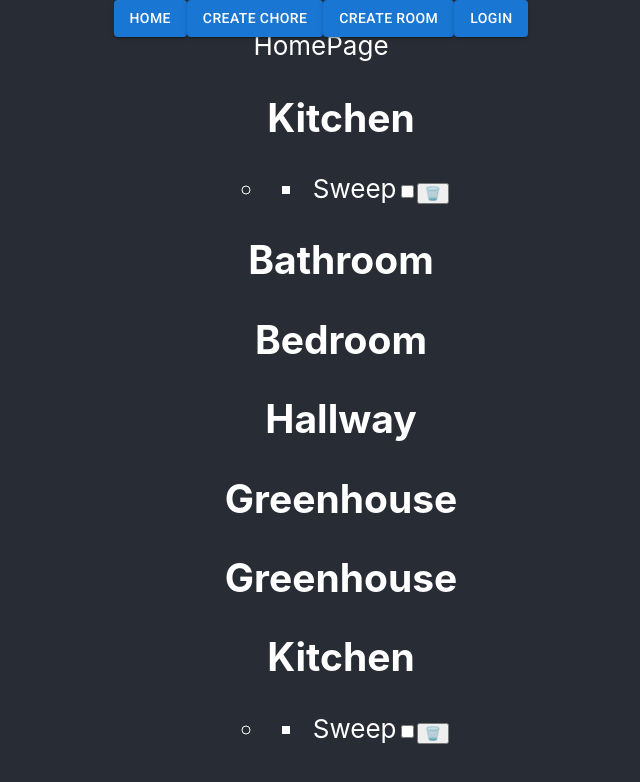
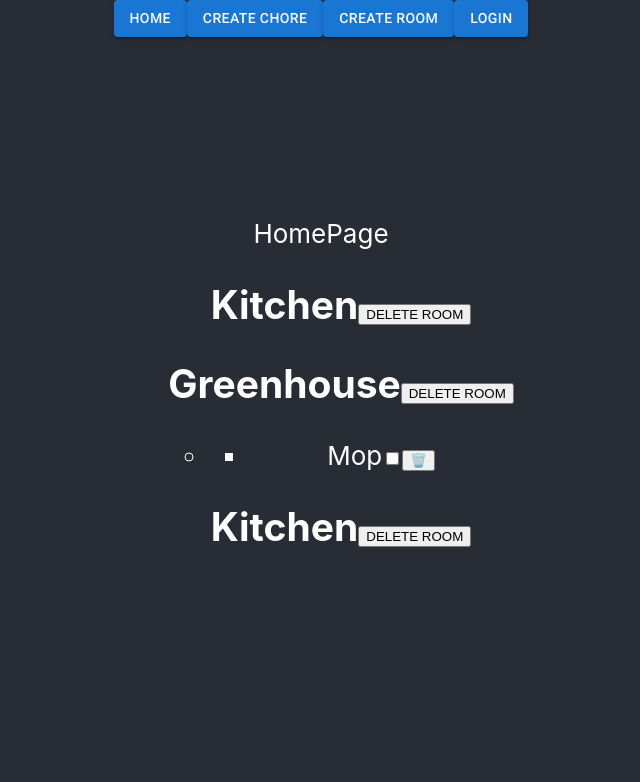
Before and after one commit to GarlicGrapes/Chorely, a React (Create React App) app: page / in a window 1280 px wide. Shown: the top 782 px of the page, without its empty margins (319-959 px from the left). Built offline with nearby package versions, Linux system fonts and the light colour scheme; data requests are answered from the project's data file.

Commit message:
removed log, fixed room delete

```diff
--- a/db.json
+++ b/db.json
@@ -3,25 +3,6 @@
     {
       "roomName": "Kitchen",
       "id": 1
-    },
-    {
-      "roomName": "Bathroom",
-      "id": 2
-    },
-    {
-      "roomName": "Bedroom",
-      "chores": [],
-      "id": 3
-    },
-    {
-      "roomName": "Hallway",
-      "chores": [],
-      "id": 4
-    },
-    {
-      "roomName": "Greenhouse",
-      "chores": [],
-      "id": 5
     },
     {
       "roomName": "Greenhouse",
@@ -36,9 +17,10 @@
   ],
   "chores": [
     {
-      "choreName": "Sweep",
-      "id": 1,
-      "choreRoom": "Kitchen"
+      "choreName": "Mop",
+      "isCompleted": false,
+      "choreRoom": "Greenhouse",
+      "id": 1
     }
   ]
 }
--- a/src/App.js
+++ b/src/App.js
@@ -4,7 +4,6 @@ import NavBar from './NavBar';
 import HomePage from './HomePage';
 import NewChoreForm from './NewChoreForm';
 import NewRoomForm from "./NewRoomForm"
-import LogInPage from './LogInPage';
 import { Route, Switch,} from "react-router-dom";
 import { ChromeReaderModeSharp, RoomService } from '@mui/icons-material';
 
@@ -59,21 +58,13 @@ function App() {
 
          </Route>
 
-          <Route exact path="/login">
-
-            <LogInPage/>
-
-          </Route>
           <Route exact path="/">
 
             <HomePage
               rooms={rooms}
               chores={chores}
               choreUpdate={setChores}
-              // addRoom={addRoom}
-              // chores={chores}
-              // rooms={rooms}
-              // deleteChore={deleteChore}
+              roomUpdate={setRooms}
             />
 
            </Route>
--- a/src/HomePage.js
+++ b/src/HomePage.js
@@ -1,7 +1,7 @@
 import React from "react";
 import RoomCard from "./RoomCard";
 
-function HomePage({rooms, chores, choreUpdate}) {
+function HomePage({rooms, chores, choreUpdate, roomUpdate}) {
 
   const RoomsList = rooms.map(room => {
     // console.log(room)
@@ -11,8 +11,16 @@ function HomePage({rooms, chores, choreUpdate}) {
       room={room}
       chores={chores}
       choreSet={choreUpdate}
+      deleteRoom = {removeRoomFromList}
     />)
   })
+
+  function removeRoomFromList(roomId) {
+
+    console.log(roomId)
+    const updatedRooms = rooms.filter((room) => room.id !== roomId)
+    roomUpdate(updatedRooms)
+  }
 
     return(
       <div>
--- a/src/LogInPage.js
+++ /dev/null
@@ -1,14 +0,0 @@
-import React from "react"
-
-function LogInPage() {
-    return(
-        <div>
-            <h1>Welcome! Please log in!</h1>
-            <button
-            // onClick={}
-            >Sign up here!</button>
-        </div>
-    )
-}
-
-export default LogInPage;
--- a/src/RoomCard.js
+++ b/src/RoomCard.js
@@ -2,11 +2,18 @@ import React from "react";
 import ChoreCard from "./ChoreCard";
 
 
-function RoomCard({room, chores, choreSet}) {
+function RoomCard({room, chores, choreSet, deleteRoom}) {
 
     // const choreList = room.chores.map((chore) => {
     //     return <ChoreCard key={chore.id} chore={chore} room={room}/>
     // })
+
+    function handleRoomDelete() {
+        fetch(`http://localhost:3000/rooms/${room.id}`, {
+            method: "DELETE"
+        })
+        deleteRoom(room.id)
+    }
 
     function choreRemove(choreId){
         fetch(`http://localhost:3000/chores/${choreId}`, {
@@ -34,6 +41,7 @@ function RoomCard({room, chores, choreSet}) {
         <div>
             <h2>
                 {room.roomName}
+                <button onClick={handleRoomDelete}> DELETE ROOM </button>
             </h2>
             <ul>
                 {choresList}
```
